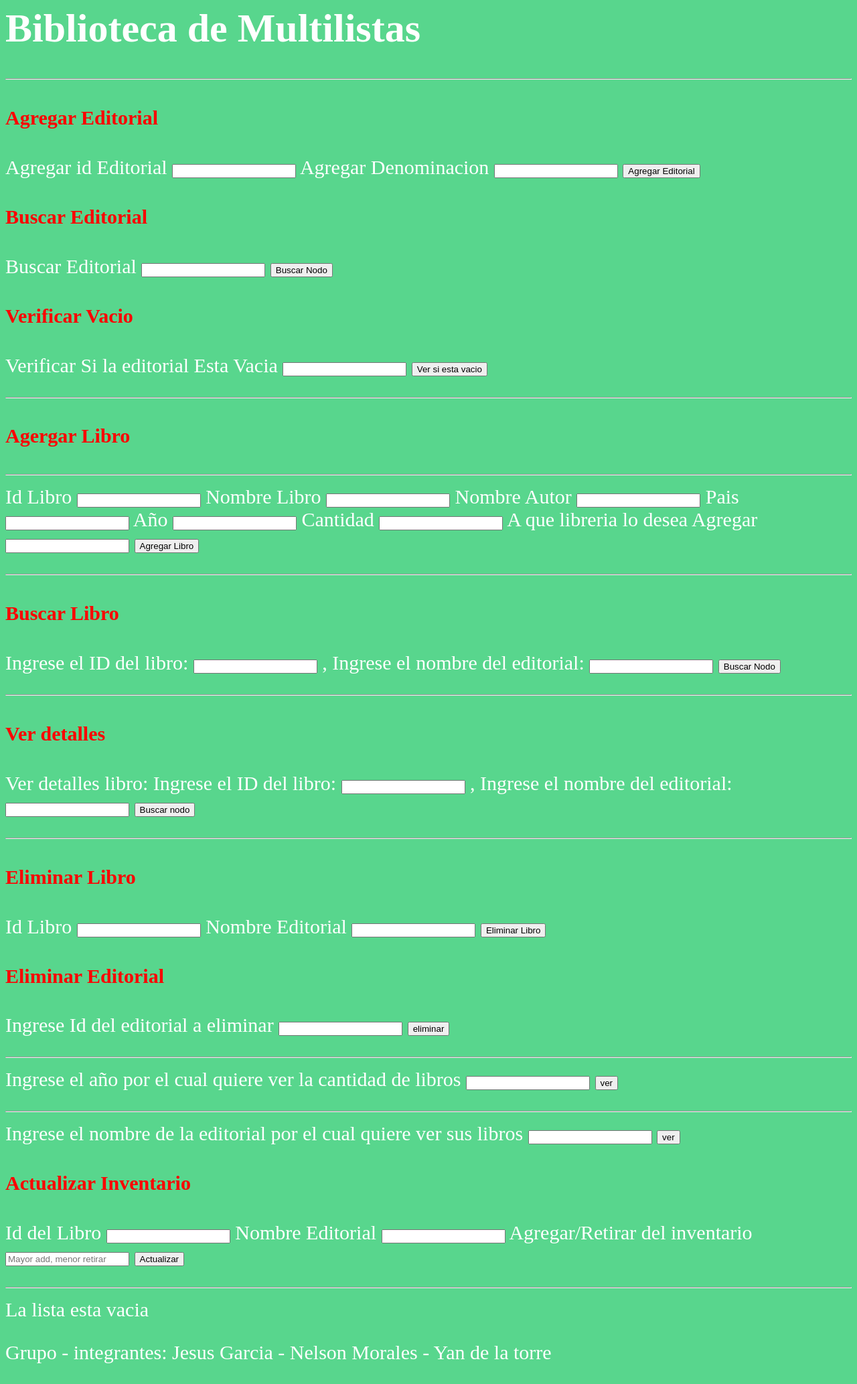
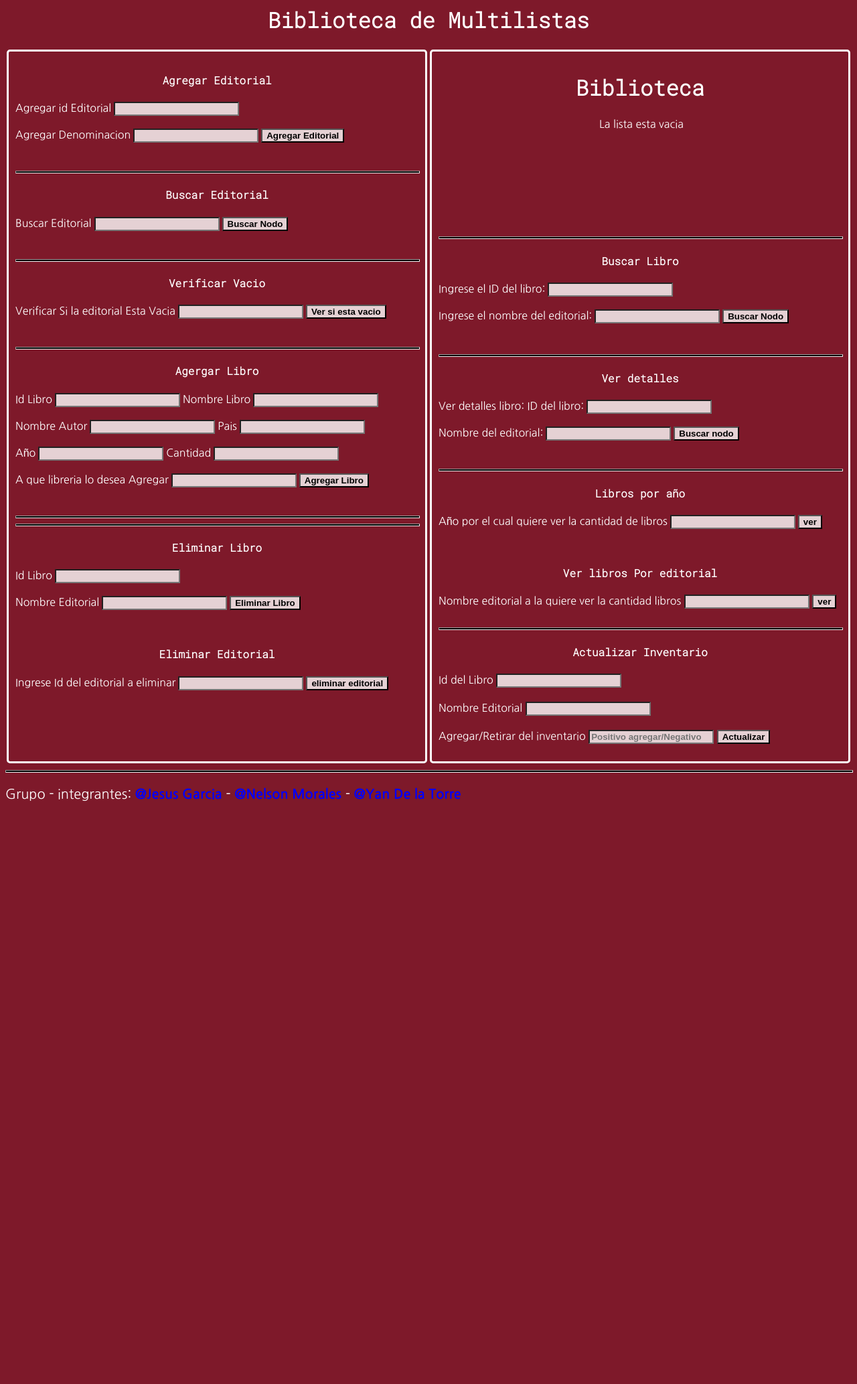
Before and after one commit to jgabriel2g/tareaEstructura, a PHP site: page / in a window 1280 px wide. Shown: the whole page at 67% size. After the commit the page ends 1197 px from the top, so only its background shows below. Run offline with PHP 8.4, Linux system fonts and the light colour scheme.

Commit message:
Metodos terminados y Diseño

```diff
--- /dev/null
+++ b/Style/style.css
@@ -0,0 +1,71 @@
+*{
+    background-color: rgb(126, 25, 42);
+    color: white;
+}
+span,.Mostrar,footer{
+    font-family: 'Nanum Gothic', sans-serif;
+}
+.Mostrar{
+    text-align: center;
+}
+input{
+    background-color:rgba(255, 255, 255,0.8);
+    color: black;
+    font-weight: bold;
+}
+.Fila {
+    display: flex;
+    flex-direction: row;
+    flex-wrap: wrap;
+    width: 100%;
+}
+
+.Columnas{
+    margin: 2px;
+    padding: 10px;
+    border: 3px solid white;
+    border-radius: 5px;
+    display: flex;
+    flex-direction: column;
+    flex-basis: 100%;
+    flex: 1;
+}
+h1,h4{
+    text-align: center;
+    font-family: 'Roboto Mono', monospace;
+}
+hr{
+    width: 100%;
+    height: 2px;
+    background-color: black;
+}
+.Mostrar_section{
+    height: 150px;
+    width: 100%;
+    overflow-y:scroll ;
+    overflow-x: hidden;
+    padding: 2px;
+}
+.Mostrar_section::-webkit-scrollbar {
+    background-color:rgba(0, 0, 0,0.3);
+    width: 5px;
+    border-radius: 20px;
+}
+.Mostrar_section::-webkit-scrollbar-thumb {
+    background-color: white;
+    border-radius: 20px;
+}
+.ver_detalles,.busqueda_libro,.Libros_años,.Libros_editorial{
+    text-align: center;
+    font-size: 18px;
+    font-weight: bold;
+}
+a{
+    text-decoration: none;
+    color: blue ;
+    font-weight: bold;
+    font-size: 20px;
+}
+p{
+    font-size: 20px;
+}
--- a/index.php
+++ b/index.php
@@ -13,17 +13,13 @@
     <meta charset="UTF-8">
     <meta http-equiv="X-UA-Compatible" content="IE=edge">
     <meta name="viewport" content="width=device-width, initial-scale=1.0">
-    <style>
-    body {
-        color: white;
-        background-color: #58D68D;
-        font-size: 30px
-    }
-
-    h4 {
-        color: red;
-    }
-    </style>
+    <link rel="stylesheet" href="./Style/style.css">
+    <link rel="preconnect" href="https://fonts.googleapis.com">
+    <link rel="preconnect" href="https://fonts.gstatic.com" crossorigin>
+    <link href="https://fonts.googleapis.com/css2?family=Roboto+Mono:wght@100;300&display=swap" rel="stylesheet">
+    <link rel="preconnect" href="https://fonts.googleapis.com">
+    <link rel="preconnect" href="https://fonts.gstatic.com" crossorigin>
+    <link href="https://fonts.googleapis.com/css2?family=Nanum+Gothic:wght@400;700&display=swap" rel="stylesheet">
     <title>Multilistas Biblioteca</title>
 </head>
 
@@ -31,17 +27,23 @@
     <div class="header">
         <h1>Biblioteca de Multilistas</h1>
     </div>
-    <hr>
+    <div class="wrapper">
+        <div class="Fila">
+            <div class="Columnas">
+                <div class="Columna_1">
     <section class="Formulario de Editorial">
         <div class="agregare_ditorial">
             <h4>Agregar Editorial</h4>
             <form action="index.php" method="post">
                 <span>Agregar id Editorial</span>
                 <input type="text" name="Agregar_id_Editorial" class="texto">
+                <br>
+                <br>
                 <span>Agregar Denominacion</span>
                 <input type="text" name="Agregar_denominacion" class="texto">
                 <input type="submit" value="Agregar Editorial" class="boton">
             </form>
+            <br><hr>
         </div>
         <div class="alcanamiento_editorial">
             <?php
@@ -64,12 +66,13 @@
                 if(isset($_POST["Buscar_editorial"])){
                     $B = $_SESSION["multilista"]->BuscarEditorial($_POST["Buscar_editorial"]);
                     if ($B != null) {
-                        echo "<br> El elemento encontrado es: ".$B->get_denominacion()." Con Id: ".$B->get_idEditorial()."<hr>";
+                        echo "<br>El elemento encontrado es: ".$B->get_denominacion()." Con Id: ".$B->get_idEditorial();
                     }else{
-                        echo "<br> El elemento No fue Encontrado"."<hr>";
+                        echo "<br> El elemento No fue Encontrado";
                     }
                 }
             ?>
+            <br><hr>
         </div>
         <div class="verificar_vacio">
             <h4>Verificar Vacio</h4>
@@ -84,38 +87,43 @@
                 if(isset($_POST["ver_vacio"])){
                     $S = $_SESSION["multilista"]->EditorialVacia($_POST["ver_vacio"]);
                     if ($S) {
-                        echo "<hr>Esta Editorial esta vacia";
+                        echo "<br>Esta Editorial esta vacia";
                     }else{
-                        echo "<hr>La editorial tiene al menos un libro";
+                        echo "<br>La editorial tiene al menos un libro";
                     }
                 }
             ?>
+            <br><hr>
         </div>
     </section>
-    <hr>
 
     <section class="Formulario de libros">
         <h4>Agergar Libro</h4>
         <div class="registrar_libr">
-            <hr>
             <form action="index.php" method="post">
                 <span>Id Libro</span>
                 <input type="text" name="add_id_lib" class="texto">
                 <span>Nombre Libro</span>
                 <input type="text" name="add_titulo" class="texto">
+                <br>
+                <br>
                 <span>Nombre Autor</span>
                 <input type="text" name="add_autor" class="texto">
                 <span>Pais</span>
                 <input type="text" name="add_pais" class="texto">
+                <br>
+                <br>
                 <span>Año</span>
                 <input type="text" name="add_ano" class="texto">
                 <span>Cantidad</span>
                 <input type="text" name="add_cantidad" class="texto">
+                <br>
+                <br>
                 <span>A que libreria lo desea Agregar</span>
                 <input type="text" name="Select_edit" class="texto">
                 <input type="submit" value="Agregar Libro" class="boton">
             </form>
-
+            <br><hr>
         </div>
         <div class="agergar_libro">
             <?php
@@ -125,60 +133,13 @@
                 }
             ?>
         </div>
-        <hr>
-        <div class="Libro_a_buscar">
-            <h4>Buscar Libro</h4>
-            <form action="index.php" method="post">
-                <span>Ingrese el ID del libro:</span>
-                <input type="text" name="Buscar_libro" class="texto">
-                <span>, Ingrese el nombre del editorial:</span>
-                <input type="text" name="encontrar_editorial" class="texto">
-                <input type="submit" value="Buscar Nodo" class="boton">
-            </form>
-        </div>
-        <div class="busqueda_libro">
-            <?php
-                if(isset($_POST["Buscar_libro"])){
-                    $Z = $_SESSION["multilista"]->BuscarLibro($_POST["encontrar_editorial"], $_POST["Buscar_libro"]);
-                    if ($Z != null) {
-                        echo "<br> El elemento encontrado es: ".$Z->get_titulo()."; Con Id: ".$Z->get_idLibro().", Cantidad:".$Z->get_cantidad()."<hr>";
-                    }else{
-                        echo "<br> El elemento No fue Encontrado"."<hr>";
-                    }
-                }
-            ?>
-        </div>
-        <hr>
-        <div class="Ver detalles">
-            <h4>Ver detalles</h4>
-            <form action="index.php" method="post">
-                <span>Ver detalles libro: </span>
-                <span>Ingrese el ID del libro:</span>
-                <input type="text" name="hallar_libro" class="texto">
-                <span>, Ingrese el nombre del editorial:</span>
-                <input type="text" name="hallar_editorial" class="texto">
-                <input type="submit" value="Buscar nodo" class="boton">
-            </form>
-        </div>
-        <div class="ver_detalles">
-            <?php
-                if(isset($_POST["hallar_libro"])){
-                    $Z = $_SESSION["multilista"]->verDetallesLibro($_POST["hallar_editorial"], $_POST["hallar_libro"]);
-                    if ($Z != null) {
-                        echo "<br> El elemento encontrado es: ".$Z."<hr>";
-                    }else{
-                        echo "<br> El elemento No fue Encontrado"."<hr>";
-                    }
-                }
-            ?>
-        </div>
-        <!--Eliminar libro-->
         <div class="eliminar_libr">
             <hr>
             <h4>Eliminar Libro</h4>
             <form action="index.php" method="post">
                 <span>Id Libro</span>
                 <input type="text" name="eliminar_id_lib" class="texto">
+                <br><br>
                 <span>Nombre Editorial</span>
                 <input type="text" name="eliminar_id_edi" class="texto">
                 <input type="submit" value="Eliminar Libro" class="boton">
@@ -191,6 +152,7 @@
                     $_SESSION["multilista"]->EliminarLibro($_POST["eliminar_id_lib"],$_POST["eliminar_id_edi"]);
                 }
             ?>
+            <br>
         </div>
 
         <div class="Eliminar_editorial">
@@ -198,7 +160,7 @@
             <form action="index.php" method="post">
                 <span>Ingrese Id del editorial a eliminar</span>
                 <input type="text" name="eliminar_editorial" class="texto">
-                <input type="submit" value="eliminar" class="boton">
+                <input type="submit" value="eliminar editorial" class="boton">
             </form>
         </div>
 
@@ -209,12 +171,79 @@
                 }
             ?>
         </div>
-        <hr>
+    </section>
+    </div>
+</div>
+    <div class="Columnas">
+        <div class="Columna_2">
+            <h1>Biblioteca</h1>
+            <section class="Mostrar_section">
+                <div class="Mostrar">
+                    <?php
+                    $Mensaje = $_SESSION["multilista"]->mostrarEditorial();
+                    echo "$Mensaje";
+                    ?>
+                    </div>
+            </section>
+            <div class="Libro_a_buscar">
+            <br><hr>
+                <h4>Buscar Libro</h4>
+                <form action="index.php" method="post">
+                    <span>Ingrese el ID del libro:</span>
+                    <input type="text" name="Buscar_libro" class="texto">
+                    <br>
+                    <br>
+                    <span>Ingrese el nombre del editorial:</span>
+                    <input type="text" name="encontrar_editorial" class="texto">
+                    <input type="submit" value="Buscar Nodo" class="boton">
+            </form>
+            <div class="busqueda_libro">
+            <?php
+                if(isset($_POST["Buscar_libro"])){
+                    $Z = $_SESSION["multilista"]->BuscarLibro($_POST["encontrar_editorial"], $_POST["Buscar_libro"]);
+                    if ($Z != null) {
+                        echo "<br> El elemento encontrado es: ".$Z->get_titulo()."; Con Id: ".$Z->get_idLibro().", Cantidad:".$Z->get_cantidad();
+                    }else{
+                        echo "<br> El elemento No fue Encontrado";
+                    }
+                }
+            ?>
+            <br><hr>
+        </div>
+        <div class="Ver detalles">
+            <h4>Ver detalles</h4>
+            <form action="index.php" method="post">
+                <span>Ver detalles libro: </span>
+                <span>ID del libro:</span>
+                <input type="text" name="hallar_libro" class="texto">
+                <br>
+                <br>
+                <span> Nombre del editorial:</span>
+                <input type="text" name="hallar_editorial" class="texto">
+                <input type="submit" value="Buscar nodo" class="boton">
+            </form>
+        </div>
+        <div class="ver_detalles">
+            <?php
+                if(isset($_POST["hallar_libro"])){
+                    $Z = $_SESSION["multilista"]->verDetallesLibro($_POST["hallar_editorial"], $_POST["hallar_libro"]);
+                    if ($Z != null) {
+                        echo "<br> El elemento encontrado es: ".$Z;
+                    }else{
+                        echo "<br> El elemento No fue Encontrado";
+                    }
+                }
+            ?>
+        </div>
+        <br><hr>
         <div class="Buscar_Libros_por_año">
+            <h4>Libros por año</h4>
             <form action="index.php" method="POST">
-                <label>Ingrese el año por el cual quiere ver la cantidad de libros</label>
+                <span>Año por el cual quiere ver la cantidad de libros</span>
                 <input type="number" name="año" required>
                 <input type="submit" name="FiltrarAño" value="ver">
+            </form>
+            <div class="Libros_años">
                 <?php
                     if (isset($_POST["FiltrarAño"])){
                         $año = $_REQUEST['año'];
@@ -226,14 +255,18 @@
                         }
                     }
                 ?>
-            </form>
                 </div>
-        <hr>
+            <br>
+        </div>
         <div class="Buscar_libros_por_editorial">
+            <h4>Ver libros Por editorial</h4>
             <form action="index.php" method="POST">
-                <label>Ingrese el nombre de la editorial por el cual quiere ver sus libros</label>
+                <span>Nombre editorial a la quiere ver la cantidad libros</sp>
                 <input type="text" name="editorial" required>
                 <input type="submit" name="FiltrarEditorial" value="ver">
+
+            </form>
+            <div class="Libros_editorial">
             <?php
                 if (isset($_POST["FiltrarEditorial"])){
                     $editorial = $_REQUEST['editorial'];
@@ -245,45 +278,41 @@
                     }
                 }
             ?>
-            </form>
             </div>
-
+            <br><hr>
             <div class="Actualizar_Inventario">
             <h4>Actualizar Inventario</h4>
             <form action="index.php" method="post">
                 <span>Id del Libro</span>
                 <input type="text" name="id_Libro">
+                <br><br>
                 <span>Nombre Editorial</span>
                 <input type="text" name="nombre_editorial">
+                <br><br>
                 <span>Agregar/Retirar del inventario</span>
-                <input type="text" name="nuevo_valor" placeholder="Mayor add, menor retirar">
+                <input type="number" name="nuevo_valor" placeholder="Positivo agregar/Negativo retirar">
                 <input type="submit" value="Actualizar">
             </form>
         </div>
         <div class="Agregado_de_libros">
             <?php
                 if (isset($_POST["id_Libro"])){
-                    $_SESSION["multilista"]->ActualizarInventario($_POST["nombre_editorial"],$_POST["id_Libro"],$_POST["nuevo_valor"]);
+                    $B= $_SESSION["multilista"]->ActualizarInventario($_POST["nombre_editorial"],$_POST["id_Libro"],$_POST["nuevo_valor"]);
                 }
             ?>
         </div>
-    </section>
+        </div>
+        </div>
+    </div>
+</div>
+</div>
+</div>
     <hr>
-    <section class="Mostrar">
-        <div class="Mostrar">
-            <?php
-                $Mensaje = $_SESSION["multilista"]->mostrarEditorial();
-                echo "$Mensaje";
-            ?>
-        </div>
-    </section>
-
     <footer>
         <p>Grupo - integrantes:
-            Jesus Garcia - Nelson Morales - Yan de la torre</p>
+            <a href="https://aulavirtual.cuc.edu.co/moodle/user/profile.php?id=149989" target="_blank" rel="noopener noreferrer">@Jesus Garcia</a> - <a href="https://aulavirtual.cuc.edu.co/moodle/user/profile.php?id=149267" target="_blank" rel="noopener noreferrer">@Nelson Morales</a> - <a href="https://aulavirtual.cuc.edu.co/moodle/user/profile.php?id=151565" target="_blank" rel="noopener noreferrer">@Yan De la Torre</a></p>
     </footer>
     </p>
-
 </body>
 
 </html>
--- a/multilista.php
+++ b/multilista.php
@@ -58,18 +58,18 @@
             if($Editorial == NULL){
                 return false;
             }else{
-                if ($Editorial === $this->Head) {//si la editorial esta de primera
-                    if($Editorial->get_Siguiente() == NULL){//si no hay mas editoriales despues
+                if ($Editorial === $this->Head) {
+                    if($Editorial->get_Siguiente() == NULL){
                         $this->Head = NULL;
                         $this->Final = NULL;
-                    }else{//Si hay mas editoriales despues
+                    }else{
                         $this->Head = $this->Head->get_Siguiente();
                         $this->Head->set_Anterior(NULL);
                     }
                 }else{
-                    if($Editorial === $this->Final){ //si la editorial estaen el final
+                    if($Editorial === $this->Final){
                         $this->Final = $Editorial->get_Anterior();
-                    }else{ // eliminar la editorial si no esta en final ni en inicio
+                    }else{
                         $Auxiliar = $Editorial->get_Anterior();
                         $Auxiliar->set_Siguiente($Editorial->get_Siguiente());
                     }
@@ -102,7 +102,7 @@
 				echo "La lista esta vacia";
 			}else{
 				while($NE != null){
-					$Menasaje = $Menasaje."*Id: ".$NE->get_idEditorial()." Nombre: ".$NE->get_denominacion()."<br>";
+					$Menasaje = $Menasaje."*ID: ".$NE->get_idEditorial()." | Nombre: ".$NE->get_denominacion()."<br>";
 					$Lib = $NE->get_abajo();
 					while ($Lib != null) {
 						$Menasaje = $Menasaje."--ID Libro: ".$Lib->get_idLibro()." Nombre: ".$Lib->get_titulo()." Cantidad: ".$Lib->get_cantidad()." Editorial: ".$Lib->get_Pertenecea()."<br>";
@@ -170,9 +170,9 @@
 				$Mensaje = "Libro no encontrado";
 			} else {
 				$Mensaje = "<br>"."ID libro: ".$NL->get_idLibro()."<br>"."Titulo: ".$NL->get_titulo()."<br>"."Autor: ".
-		 		$NL->get_autor()."<br>"."Pais: ".$NL->get_pais()."<br>"."Año: ".$NL->get_ano()."<br>"."Cantidad: ".$NL->get_cantidad();
-		 	}
-		 	return $Mensaje;
+		$NL->get_autor()."<br>"."Pais: ".$NL->get_pais()."<br>"."Año: ".$NL->get_ano()."<br>"."Cantidad: ".$NL->get_cantidad();
+		}
+		return $Mensaje;
 		}
 
 		function ActualizarInventario($nombreEditorial,$IdLi,$CA){
@@ -220,8 +220,5 @@
 			}
 			return $Con;
 		}
-
-
-
 	}
 ?>
```
Lines whose indentation alone changed are shown as unchanged.
